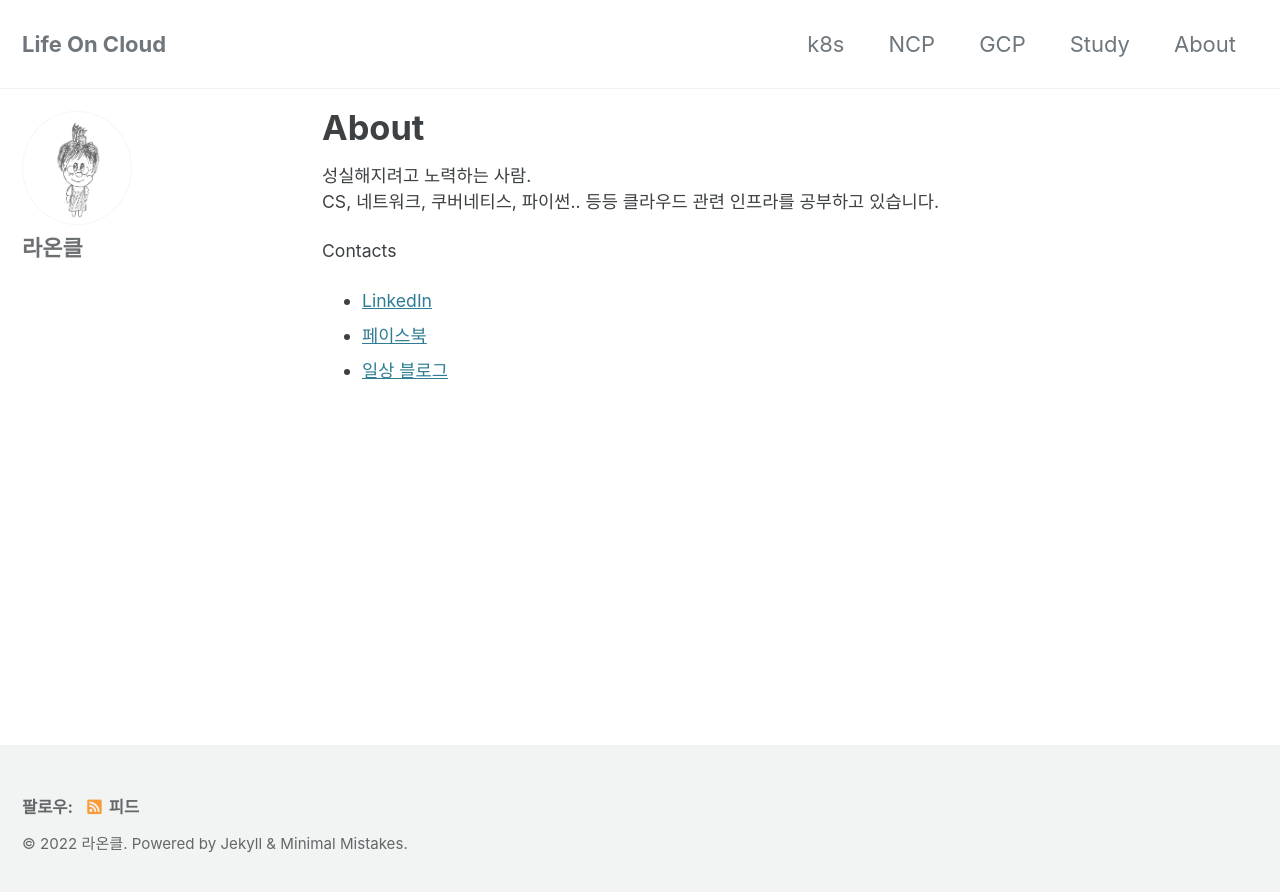
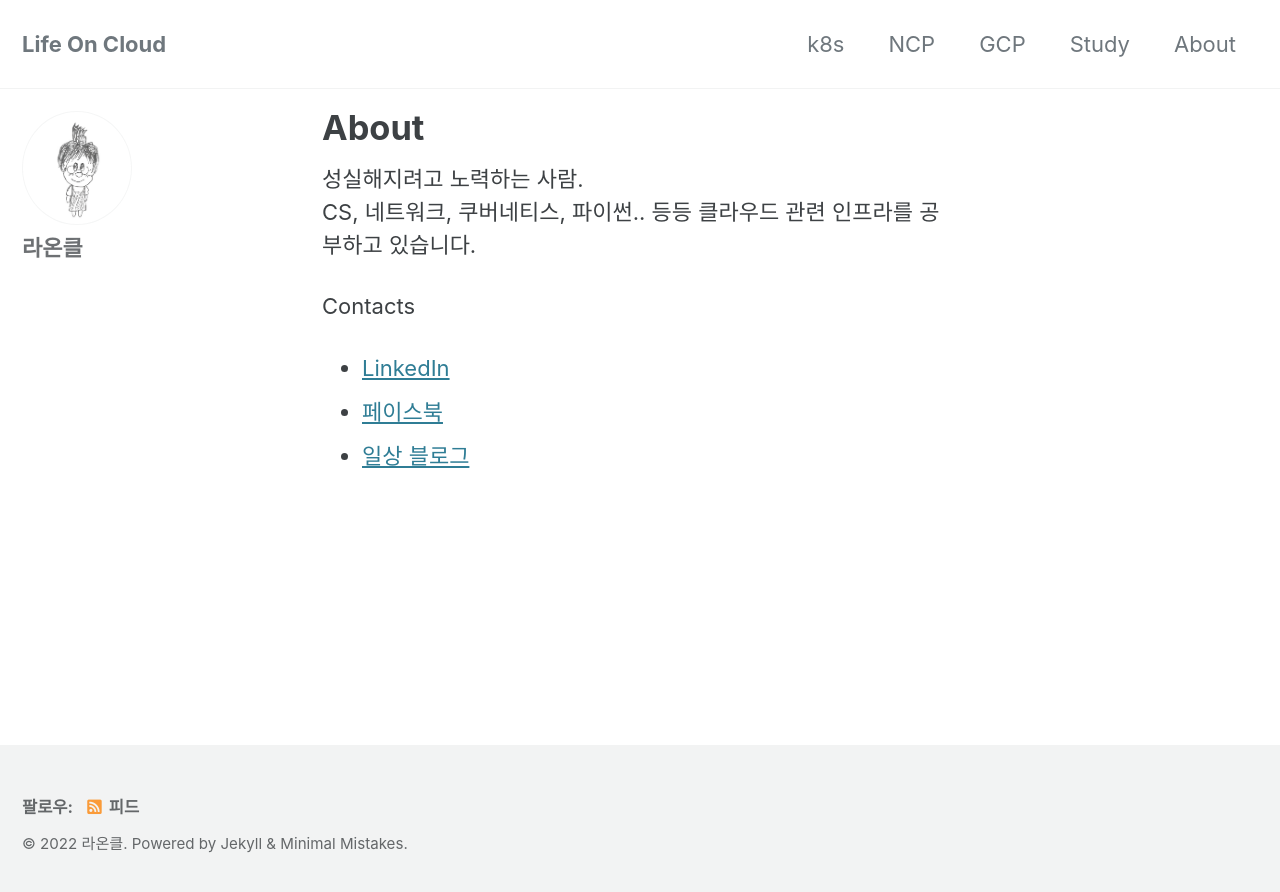
Before and after one commit to lifeoncloud/lifeoncloud.github.io, a Jekyll site: the page built from _pages/about.md, in a window 1280 px wide. Shown: the top 892 px of the page. Built offline with Jekyll 4.4.1, drawn with Linux system fonts in a browser that asks for light colours; cached includes are drawn as plain includes.

Commit message:
폰트 크기 고침

```diff
--- a/_sass/minimal-mistakes/_page.scss
+++ b/_sass/minimal-mistakes/_page.scss
@@ -113,7 +113,7 @@ body {
   p,
   li,
   dl {
-    font-size: 0.8em;
+    font-size: 1em;
   }
 
   /* paragraph indents */
```
Also changed, not shown: _posts/2022-07-09-initcontainers.md (+1 -1 lines).
